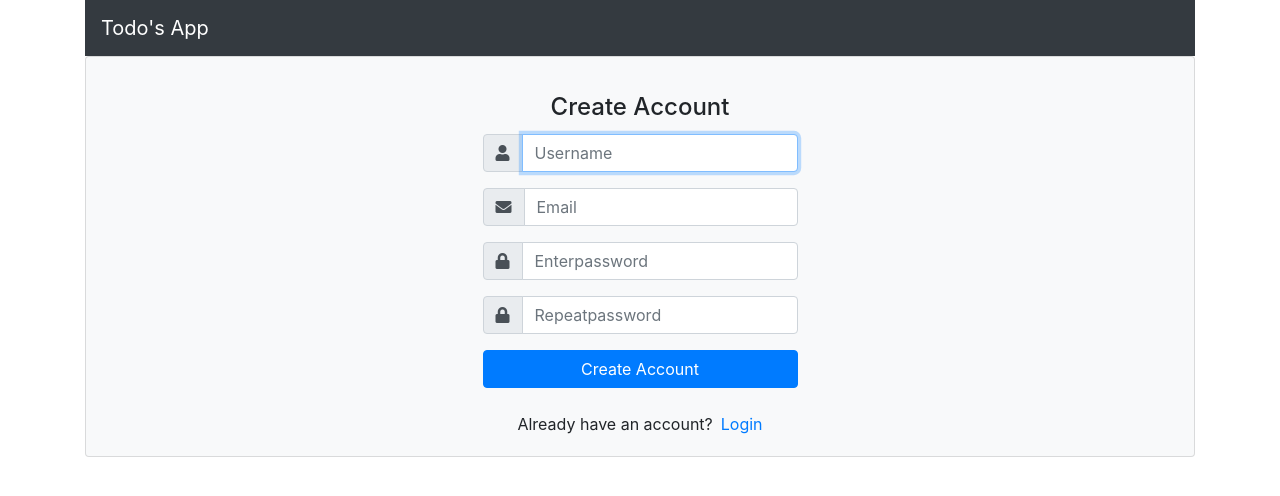
After one commit to emushell/django-todo-app, a Django app: page /register/ in a window 1280 px wide. The commit adds this page. Shown: the top 496 px of the page. Run offline with Django 3.2, Linux system fonts and the light colour scheme; some libraries are stand-ins or nearby versions.

Commit message:
Create login page. Create register page. Add register logic. Add login logic. Add logout logic. Adjust styles for navbar and register, login pages.

```diff
--- a/templates/base.html
+++ b/templates/base.html
@@ -8,19 +8,14 @@
     <meta name="author" content="emushell">
     <link rel="stylesheet" href="https://maxcdn.bootstrapcdn.com/bootstrap/4.0.0/css/bootstrap.min.css"
           integrity="sha384-Gn5384xqQ1aoWXA+058RXPxPg6fy4IWvTNh0E263XmFcJlSAwiGgFAW/dAiS6JXm" crossorigin="anonymous">
-
+    <link rel="stylesheet" href="https://use.fontawesome.com/releases/v5.0.8/css/all.css">
 </head>
+<body>
 <div class="container">
-    <nav class="navbar navbar-expand-lg navbar-dark bg-dark">
-        <span class="navbar-text">
-            Todo's App
-        </span>
-    </nav>
+    {% include 'navbar_base.html' %}
     {% block content %}
     {% endblock %}
 </div>
-<body>
-
 <script src="https://code.jquery.com/jquery-3.2.1.slim.min.js"
         integrity="sha384-KJ3o2DKtIkvYIK3UENzmM7KCkRr/rE9/Qpg6aAZGJwFDMVNA/GpGFF93hXpG5KkN"
         crossorigin="anonymous"></script>
--- /dev/null
+++ b/templates/navbar_base.html
@@ -0,0 +1,13 @@
+<nav class="navbar navbar-expand-lg navbar-dark bg-dark">
+    <a class="navbar-brand" href="{% url 'index' %}">Todo's App</a>
+    <button class="navbar-toggler" type="button" data-toggle="collapse" data-target="#navbarNav"
+            aria-controls="navbarNav" aria-expanded="false" aria-label="Toggle navigation">
+        <span class="navbar-toggler-icon"></span>
+    </button>
+    {% if request.user.is_authenticated %}
+        <span class="navbar-text ml-auto">Hello, {{ request.user }}</span>
+        <span class="navbar-text ml-2">
+            <a href="{% url 'logout' %}">Logout</a>
+        </span>
+    {% endif %}
+</nav>
--- /dev/null
+++ b/templates/todo/register.html
@@ -0,0 +1,49 @@
+{% extends 'base.html' %}
+{% load filters %}
+
+
+{% block content %}
+    <div class="card bg-light">
+        <article class="card-body mx-auto" style="max-width: 400px;">
+            <h4 class="card-title mt-3 text-center">Create Account</h4>
+            <form method="post" action="">
+                {% csrf_token %}
+                <div class="form-group input-group">
+                    <div class="input-group-prepend">
+                        <span class="input-group-text"> <i class="fa fa-user"></i> </span>
+                    </div>
+                    {{ form.username|add_attributes:"class: form-control, placeholder: Username" }}
+                </div> <!-- form-group// -->
+                <div class="form-group input-group">
+                    <div class="input-group-prepend">
+                        <span class="input-group-text"> <i class="fa fa-envelope"></i> </span>
+                    </div>
+                    {{ form.email|add_attributes:"class: form-control, placeholder: Email" }}
+                </div> <!-- form-group// -->
+                <div class="form-group input-group">
+                    <div class="input-group-prepend">
+                        <span class="input-group-text"> <i class="fa fa-lock"></i> </span>
+                    </div>
+                    {{ form.password1|add_attributes:"class: form-control, placeholder: Enter password" }}
+                </div> <!-- form-group// -->
+                <div class="form-group input-group">
+                    <div class="input-group-prepend">
+                        <span class="input-group-text"> <i class="fa fa-lock"></i> </span>
+                    </div>
+                    {{ form.password2|add_attributes:"class: form-control, placeholder: Repeat password" }}
+                </div> <!-- form-group// -->
+                <div class="form-group">
+                    <button type="submit" class="btn btn-primary btn-block">Create Account</button>
+                </div> <!-- form-group// -->
+
+                {{ form.errors }}
+
+                <div class="mt-4">
+                    <div class="d-flex justify-content-center">
+                        Already have an account? <a href="{% url 'login' %}" class="ml-2">Login</a>
+                    </div>
+                </div> <!-- form-group// -->
+            </form>
+        </article>
+    </div>
+{% endblock %}
--- a/todo/forms.py
+++ b/todo/forms.py
@@ -1,6 +1,7 @@
 from django import forms
-
-from .models import *
+from django.contrib.auth.forms import UserCreationForm
+from django.contrib.auth.models import User
+from .models import Task
 
 
 class TaskForm(forms.ModelForm):
@@ -13,3 +14,11 @@ class TaskForm(forms.ModelForm):
     class Meta:
         model = Task
         fields = '__all__'
+
+
+class CreateUserForm(UserCreationForm):
+    pass
+
+    class Meta:
+        model = User
+        fields = ['username', 'email', 'password1', 'password2']
--- a/todo/templatetags/filters.py
+++ b/todo/templatetags/filters.py
@@ -8,6 +8,21 @@ def add_class(value, arg):
     return value.as_widget(attrs={'class': arg})
 
 
+@register.filter(name='add_attributes')
+def add_attributes(value, arg):
+    attrs = value.field.widget.attrs
+
+    data = arg.replace(' ', '')
+
+    kvs = data.split(',')
+
+    for string in kvs:
+        kv = string.split(':')
+        attrs[kv[0]] = kv[1]
+    # rendered = str(value)
+    return value.as_widget(attrs=attrs)
+
+
 @register.filter(name='add_placeholder')
 def add_placeholder(value, arg):
     return value.as_widget(attrs={'placeholder': arg})
--- a/todo/urls.py
+++ b/todo/urls.py
@@ -6,4 +6,8 @@ urlpatterns = [
     path('update/<int:task_id>/', views.update_task, name='update_task'),
     path('delete/<int:task_id>/', views.delete_task, name='delete_task'),
 
+    path('register/', views.register_page, name='register'),
+    path('login/', views.login_page, name='login'),
+    path('logout/', views.logout_user, name='logout'),
+
 ]
--- a/todo/views.py
+++ b/todo/views.py
@@ -1,6 +1,10 @@
 from django.shortcuts import render, redirect
 from .models import Task
 from .forms import TaskForm
+
+from django.contrib import messages
+from django.contrib.auth import authenticate, login, logout
+from .forms import CreateUserForm
 
 
 # Create your views here.
@@ -13,6 +17,8 @@ def index(request):
         form = TaskForm(request.POST)
         if form.is_valid():
             form.save()
+            user = form.cleaned_data.get('username')
+            messages.success(request, "Account was created for " + user)
         return redirect('index')
 
     context = {'tasks': tasks, 'form': form}
@@ -43,3 +49,36 @@ def delete_task(request, task_id):
         'item': item
     }
     return render(request, 'todo/delete_task.html', context)
+
+
+def register_page(request):
+    form = CreateUserForm()
+
+    if request.method == 'POST':
+        form = CreateUserForm(request.POST)
+        if form.is_valid():
+            form.save()
+            return redirect('login')
+
+    context = {'form': form}
+    return render(request, 'todo/register.html', context)
+
+
+def login_page(request):
+    if request.method == 'POST':
+        username = request.POST.get('username')
+        password = request.POST.get('password')
+
+        user = authenticate(request, username=username, password=password)
+        if user is not None:
+            login(request, user)
+            return redirect('index')
+        else:
+            messages.info(request, 'Username or password is incorrect!')
+    context = {}
+    return render(request, 'todo/login.html', context)
+
+
+def logout_user(request):
+    logout(request)
+    return redirect('login')
```
Also changed, not shown: templates/todo/login.html (added, +37 -0 lines).
